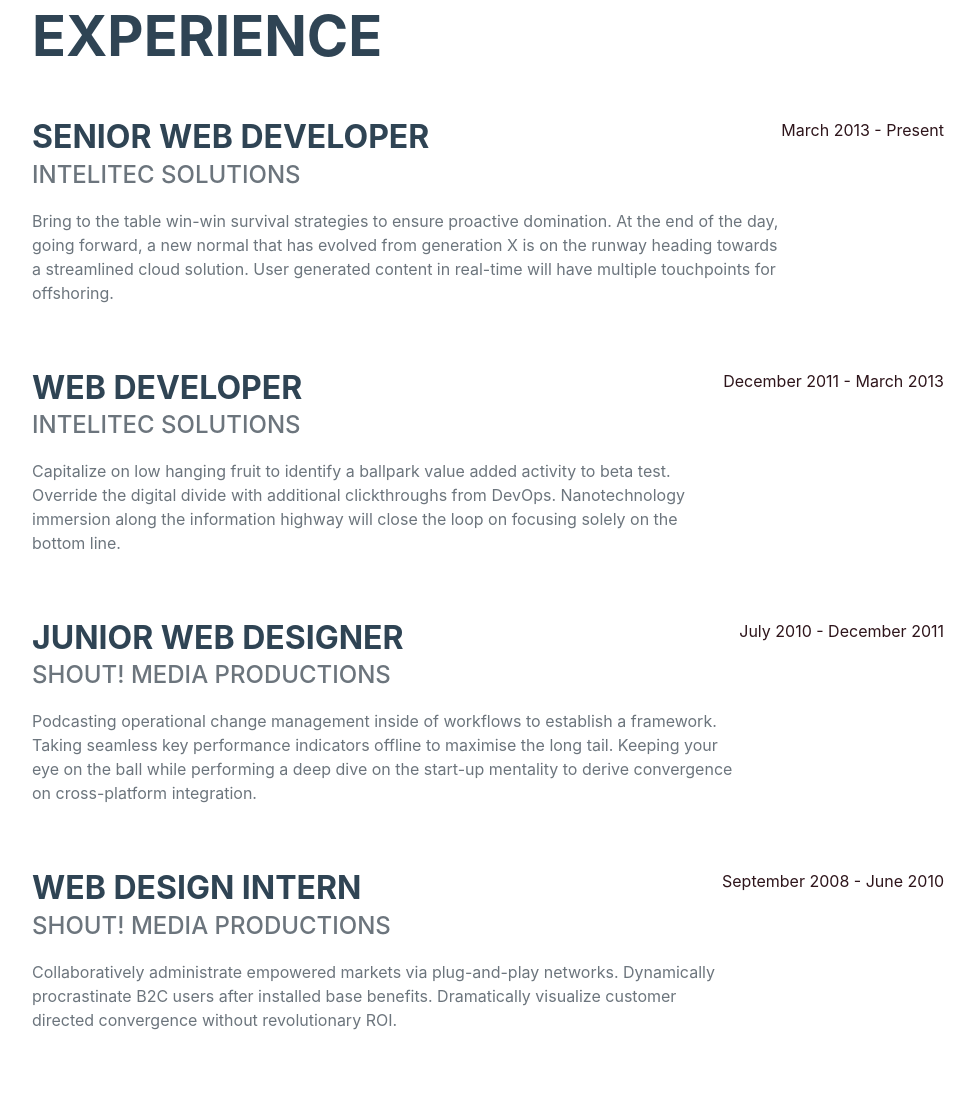
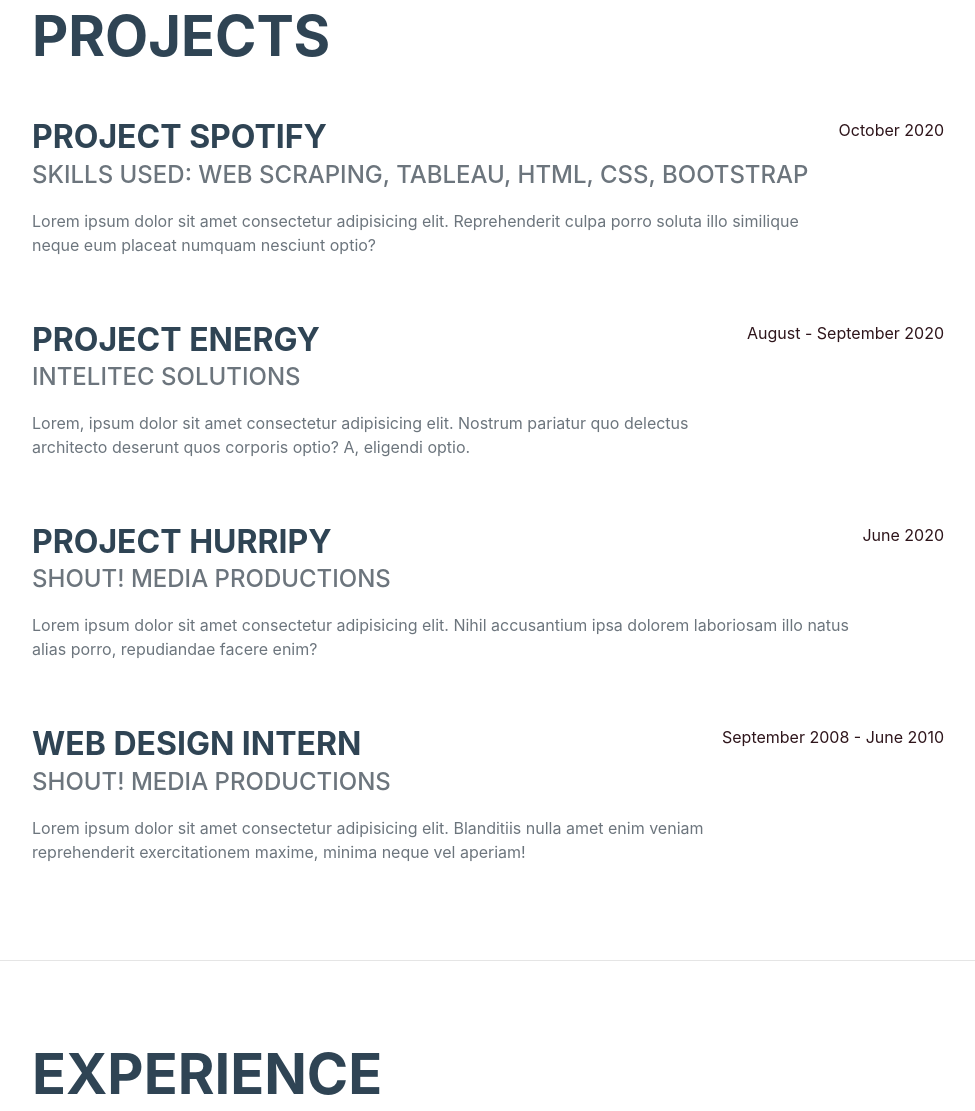
Before and after one commit to derrikdennis/derrikdennis.github.io, a plain HTML site: page index.html in a window 1280 px wide. Shown: the part 878-1989 px from the top of the page, without its empty margins (288-1263 px from the left). Drawn offline with nearby package versions, Linux system fonts and the light colour scheme; a web font is replaced by a local one.

Commit message:
Changes made to portfolio

```diff
--- a/index.html
+++ b/index.html
@@ -61,6 +61,11 @@
             <a class="nav-link js-scroll-trigger" href="#about">About</a>
           </li>
           <li class="nav-item">
+            <a class="nav-link js-scroll-trigger" href="#projects"
+              >Projects</a
+            >
+          </li>
+          <li class="nav-item">
             <a class="nav-link js-scroll-trigger" href="#experience"
               >Experience</a
             >
@@ -77,9 +82,6 @@
             <a class="nav-link js-scroll-trigger" href="#interests"
               >Interests</a
             >
-          </li>
-          <li class="nav-item">
-            <a class="nav-link js-scroll-trigger" href="#awards">Awards</a>
           </li>
         </ul>
       </div>
@@ -112,6 +114,68 @@
         </div>
       </section>
       <hr class="m-0" />
+            <!-- Projects-->
+            <section class="resume-section" id="projects">
+                <div class="resume-section-content">
+                  <h2 class="mb-5">Projects</h2>
+                  <div
+                    class="d-flex flex-column flex-md-row justify-content-between mb-5"
+                  >
+                    <div class="flex-grow-1">
+                      <h3 class="mb-0">Project Spotify</h3>
+                      <div class="subheading mb-3">Skills Used: Web Scraping, Tableau, HTML, CSS, Bootstrap</div>
+                      <p>
+                      Lorem ipsum dolor sit amet consectetur adipisicing elit. Reprehenderit culpa porro soluta illo similique neque eum placeat numquam nesciunt optio?
+                      </p>
+                    </div>
+                    <div class="flex-shrink-0">
+                      <span class="text-primary">October 2020</span>
+                    </div>
+                  </div>
+                  <div
+                    class="d-flex flex-column flex-md-row justify-content-between mb-5"
+                  >
+                    <div class="flex-grow-1">
+                      <h3 class="mb-0">Project Energy</h3>
+                      <div class="subheading mb-3">Intelitec Solutions</div>
+                      <p>
+                        Lorem, ipsum dolor sit amet consectetur adipisicing elit. Nostrum pariatur quo delectus architecto deserunt quos corporis optio? A, eligendi optio.
+                      </p>
+                    </div>
+                    <div class="flex-shrink-0">
+                      <span class="text-primary">August - September 2020</span>
+                    </div>
+                  </div>
+                  <div
+                    class="d-flex flex-column flex-md-row justify-content-between mb-5"
+                  >
+                    <div class="flex-grow-1">
+                      <h3 class="mb-0">Project Hurripy</h3>
+                      <div class="subheading mb-3">Shout! Media Productions</div>
+                      <p>
+                        Lorem ipsum dolor sit amet consectetur adipisicing elit. Nihil accusantium ipsa dolorem laboriosam illo natus alias porro, repudiandae facere enim?
+                      </p>
+                    </div>
+                    <div class="flex-shrink-0">
+                      <span class="text-primary">June 2020</span>
+                    </div>
+                  </div>
+                  <div class="d-flex flex-column flex-md-row justify-content-between">
+                    <div class="flex-grow-1">
+                      <h3 class="mb-0">Web Design Intern</h3>
+                      <div class="subheading mb-3">Shout! Media Productions</div>
+                      <p>
+                        Lorem ipsum dolor sit amet consectetur adipisicing elit. Blanditiis nulla amet enim veniam reprehenderit exercitationem maxime, minima neque vel aperiam!
+                      </p>
+                    </div>
+                    <div class="flex-shrink-0">
+                      <span class="text-primary">September 2008 - June 2010</span>
+                    </div>
+                  </div>
+                </div>
+              </section>
+              <hr class="m-0" />
+
       <!-- Experience-->
       <section class="resume-section" id="experience">
         <div class="resume-section-content">
@@ -197,23 +261,22 @@
             class="d-flex flex-column flex-md-row justify-content-between mb-5"
           >
             <div class="flex-grow-1">
-              <h3 class="mb-0">University of Colorado Boulder</h3>
-              <div class="subheading mb-3">Bachelor of Science</div>
-              <div>Computer Science - Web Development Track</div>
-              <p>GPA: 3.23</p>
+              <h3 class="mb-0">University of Texas at Austin McCombs School of Business</h3>
+              <div class="subheading mb-3">Certificate - Data Analysis and Visualization</div>
+              <p></p>
             </div>
             <div class="flex-shrink-0">
-              <span class="text-primary">August 2006 - May 2010</span>
+              <span class="text-primary">April 2020 - October 2020</span>
             </div>
           </div>
           <div class="d-flex flex-column flex-md-row justify-content-between">
             <div class="flex-grow-1">
-              <h3 class="mb-0">James Buchanan High School</h3>
-              <div class="subheading mb-3">Technology Magnet Program</div>
-              <p>GPA: 3.56</p>
+              <h3 class="mb-0">Florida State University</h3>
+              <div class="subheading mb-3">Bachelors of Science - Meteorology</div>
+              <div class="subheading mb-3">Bachelors of Arts -  Communications</div>
             </div>
             <div class="flex-shrink-0">
-              <span class="text-primary">August 2002 - May 2006</span>
+              <span class="text-primary">May 1995 - April 2000</span>
             </div>
           </div>
         </div>
```
